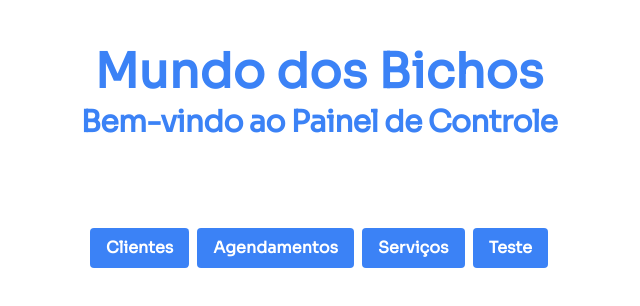
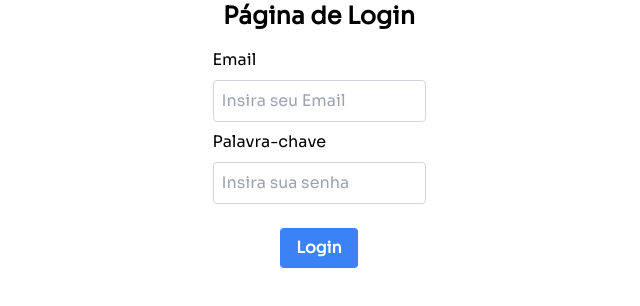
Before and after one commit to maccuci/mundo-dos-bichos, a React (Vite) app: page / in a window 1280 px wide. Shown: the top 306 px of the page, without its empty margins (321-961 px from the left). Built offline with nearby package versions, Linux system fonts and the light colour scheme.

Commit message:
add auth-context

```diff
--- a/src/app.tsx
+++ b/src/app.tsx
@@ -4,17 +4,22 @@ import Masthead from "./components/masthead";
 import Clients from "./pages/clients";
 import Schedules from "@/pages/schedules";
 import Services from "@/pages/services";
+import {AuthProvider} from "@/components/auth-context";
+import Auth from "@/pages/auth";
 
 const App = () => {
   return (
+      <AuthProvider>
     <Router>
       <Routes>
-        <Route path="/" element={<Masthead />} />
+        <Route path="/" element={<Auth />} />
+        <Route path="/home" element={<Masthead />} />
         <Route path="/clients" element={<Clients />} />
         <Route path="/schedules" element={<Schedules />} />
         <Route path="/services" element={<Services />} />
       </Routes>
     </Router>
+      </AuthProvider>
   );
 };
 
--- /dev/null
+++ b/src/components/auth-context.tsx
@@ -0,0 +1,32 @@
+import React, { createContext, useState } from "react";
+
+type Props = {
+    children: React.ReactNode
+}
+export interface AuthContextType {
+    isAuthenticated: boolean;
+    setIsAuthenticated: React.Dispatch<React.SetStateAction<boolean>>;
+    handleLogout: () => void;
+}
+
+export const AuthContext = createContext<AuthContextType>({
+    isAuthenticated: false,
+    setIsAuthenticated: () => {},
+    handleLogout: () => {},
+});
+
+export const AuthProvider: React.FC<Props> = ({ children }) => {
+    const [isAuthenticated, setIsAuthenticated] = useState(false);
+
+    const handleLogout = () => {
+        setIsAuthenticated(false);
+    };
+
+    const authContextValue: AuthContextType = {
+        isAuthenticated,
+        setIsAuthenticated,
+        handleLogout,
+    };
+
+    return <AuthContext.Provider value={authContextValue}>{children}</AuthContext.Provider>;
+};
--- a/src/components/navbar.tsx
+++ b/src/components/navbar.tsx
@@ -1,19 +1,21 @@
-import { Link } from 'react-router-dom';
-import { createCustomer } from "../backend/customer/client-controller";
+import {Link} from 'react-router-dom';
+import {useContext} from "react";
+import {AuthContext} from "@/components/auth-context";
 
 const Navbar = () => {
-    const handle = () => {
-        createCustomer("Roberto", "roberto@gmail.com", "32954328703", "Flubas", "Tosa")
-        console.log('executado! create')
-    }
+    const {handleLogout} = useContext(AuthContext)
 
     return (
         <div className="flex">
             <nav className="flex gap-2 mt-20">
-                <Link to={"/clients"} className='bg-blue-500 hover:bg-blue-700 text-white font-bold py-2 px-4 rounded transition-colors'>Clientes</Link>
-                <Link to={"/schedules"} className="bg-blue-500 hover:bg-blue-700 text-white font-bold py-2 px-4 rounded transition-colors">Agendamentos</Link>
-                <Link to={"/services"} className="bg-blue-500 hover:bg-blue-700 text-white font-bold py-2 px-4 rounded transition-colors">Serviços</Link>
-                <button onClick={handle} className="bg-blue-500 hover:bg-blue-700 text-white font-bold py-2 px-4 rounded transition-colors">Teste</button>
+                <Link to={"/clients"}
+                      className='bg-blue-500 hover:bg-blue-700 text-white font-bold py-2 px-4 rounded transition-colors'>Clientes</Link>
+                <Link to={"/schedules"}
+                      className="bg-blue-500 hover:bg-blue-700 text-white font-bold py-2 px-4 rounded transition-colors">Agendamentos</Link>
+                <Link to={"/services"}
+                      className="bg-blue-500 hover:bg-blue-700 text-white font-bold py-2 px-4 rounded transition-colors">Serviços</Link>
+                <Link to={"/"} onClick={() => handleLogout()}
+                      className="bg-red-500 hover:bg-red-700 text-white font-bold py-2 px-4 rounded transition-colors">Sair</Link>
             </nav>
         </div>
     )
--- /dev/null
+++ b/src/pages/auth.tsx
@@ -0,0 +1,93 @@
+import React, {useContext, useState} from "react";
+import Masthead from "@/components/masthead";
+import {AuthContext} from "@/components/auth-context";
+
+
+export const Auth = () => {
+    const [formData, setFormData] = useState({ email: "", password: "" });
+    const [error, setError] = useState<string>();
+    const { isAuthenticated, setIsAuthenticated, handleLogout } = useContext(AuthContext);
+
+    const handleAuth = (event: any) => {
+        setFormData({
+            ...formData,
+            [event.target.id]: event.target.value
+        });
+    };
+
+    const validateEmail = (email: string) => {
+        if (!email.includes("@")) {
+            return "O email inserido não tem @.";
+        }
+        if (!email.includes(".com")) {
+            return "O email inserido não tem .com!";
+        }
+        return null;
+    };
+
+    const handleSubmit = (event: any) => {
+        event.preventDefault();
+        const emailError = validateEmail(formData.email);
+        if (emailError) {
+            setError(emailError);
+            return;
+        }
+        if (formData.email === "admin@mundodosbichos.com" && formData.password === "admin123") {
+            setIsAuthenticated(true);
+            setError("")
+        } else if (formData.email !== "test@test.com") {
+            setError("O email está incorreto!");
+        } else {
+            setError("A senha está incorreta!");
+        }
+    };
+
+    if (isAuthenticated) {
+        return (
+            <div>
+                <Masthead />
+            </div>
+        );
+    }
+
+    return (
+        <div className="flex flex-col items-center justify-center">
+            <h1 className="text-2xl font-bold">Página de Login</h1>
+            <form onSubmit={handleSubmit} className="mt-4">
+                <label htmlFor="email" className="block mb-2">
+                    Email
+                    <input
+                        type="email"
+                        id="email"
+                        placeholder="Insira seu Email"
+                        value={formData.email}
+                        onChange={handleAuth}
+                        className="block w-full p-2 border border-gray-300 rounded mt-2 focus:outline-none focus:ring-2 focus:ring-blue-500 focus:ring-offset-2 focus:ring-offset-gray-100"
+                    />
+                </label>
+                <label htmlFor="password" className="block mb-2">
+                    Palavra-chave
+                    <input
+                        type="password"
+                        id="password"
+                        placeholder="Insira sua senha"
+                        value={formData.password}
+                        onChange={handleAuth}
+                        className="block w-full p-2 border border-gray-300 rounded mt-2 focus:outline-none focus:ring-2 focus:ring-blue-500 focus:ring-offset-2 focus:ring-offset-gray-100"
+                    />
+                </label>
+                <div className="flex justify-center">
+                    <button
+                        type="submit"
+                        className="bg-blue-500 text-white font-bold py-2 px-4 rounded mt-4"
+                    >
+                        Login
+                    </button>
+                </div>
+            </form>
+            {error && <span className="text-red-500 mt-2">{error}</span>}
+        </div>
+    );
+};
+
+export default Auth;
```
